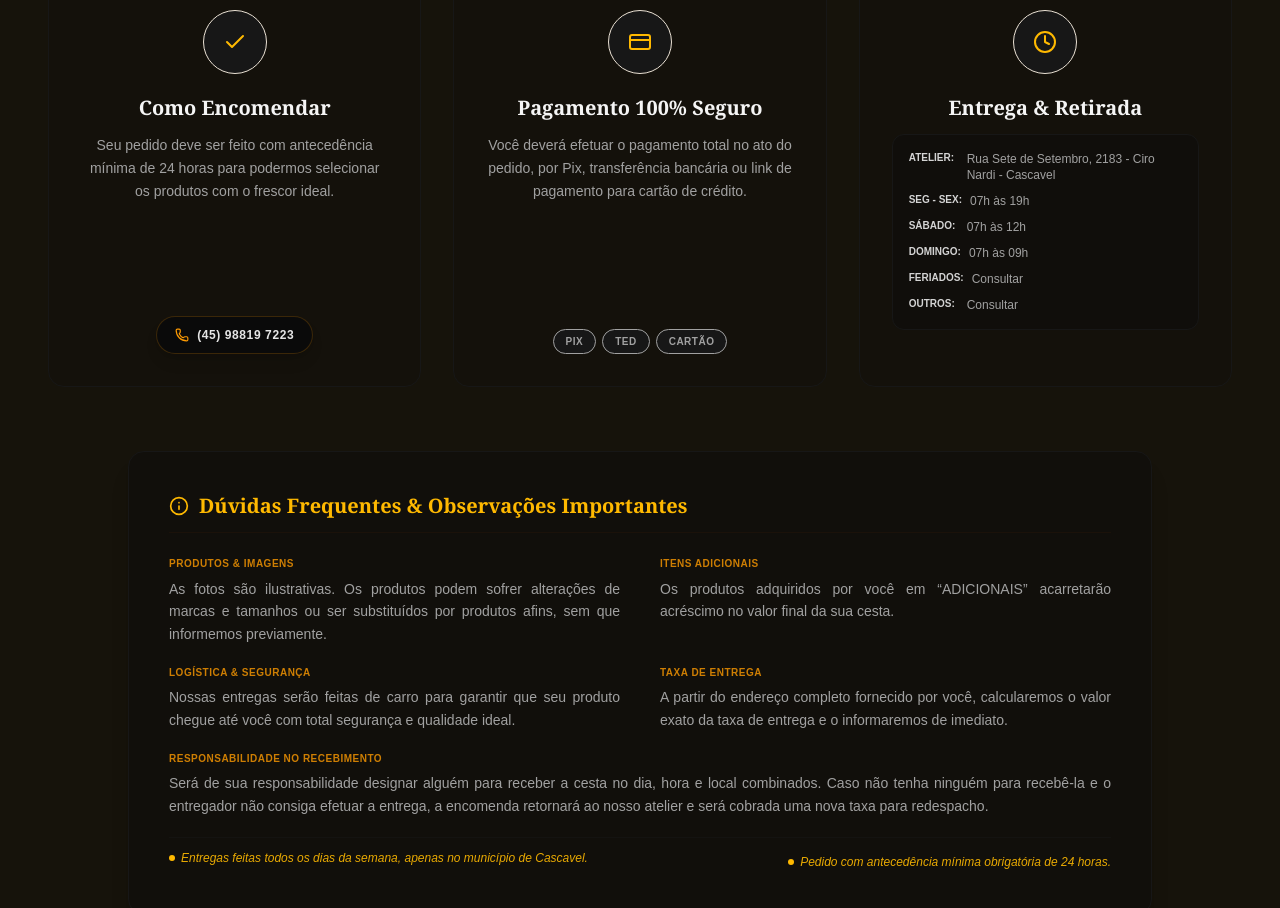
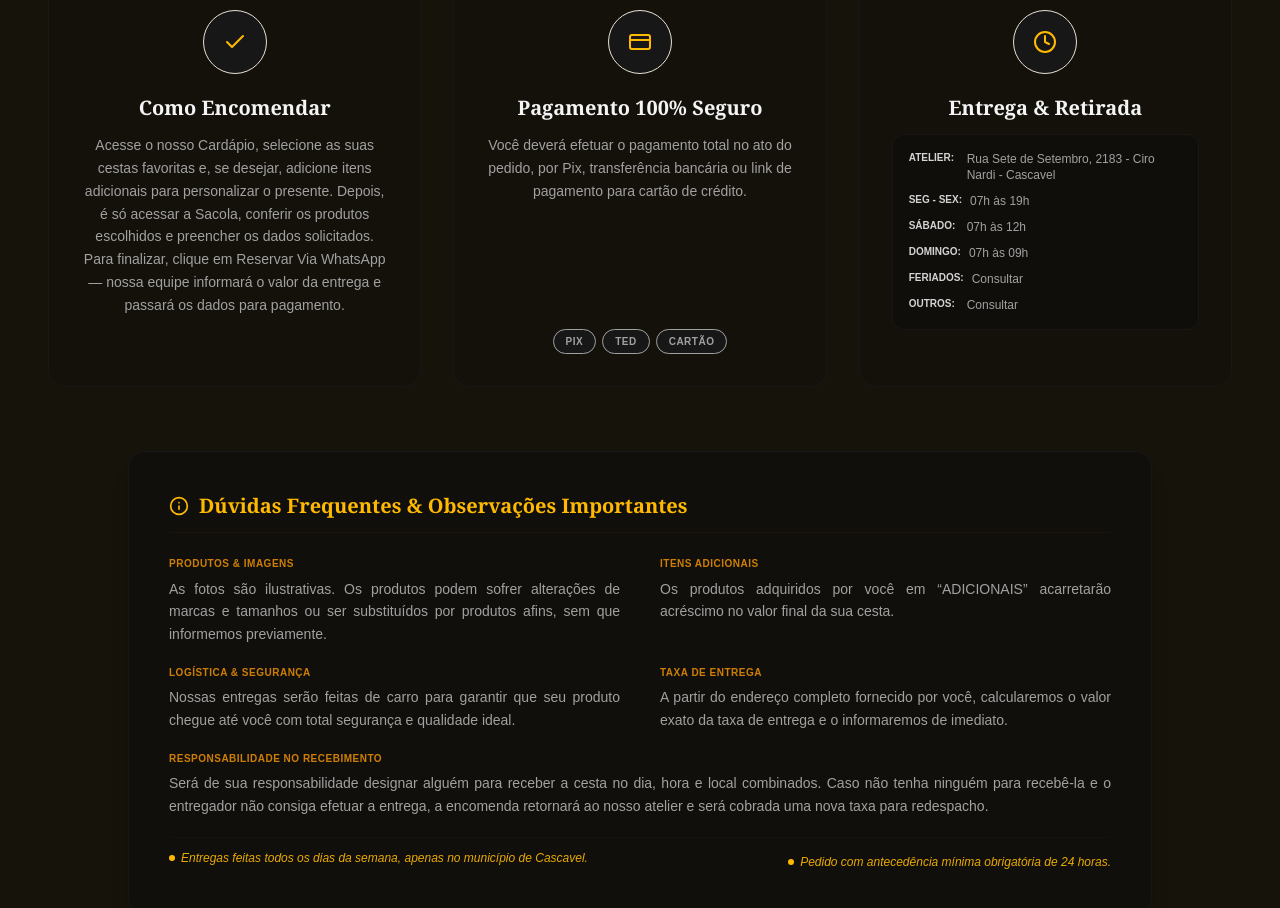
Before and after one commit to WilsonMSouza/Stelline-Cestas, a React (Vite) app: page / in a window 1280 px wide. Shown: the part 6320-7228 px from the top of the page. Built offline with nearby package versions, Linux system fonts and the light colour scheme.

Commit message:
docs: update ordering instructions in App.tsx
Refine the ordering process description to clarify the workflow via WhatsApp and remove the direct dial link.

```diff
--- a/src/App.tsx
+++ b/src/App.tsx
@@ -600,18 +600,9 @@ export default function App() {
                     Como Encomendar
                   </h4>
                   <p className="text-sm leading-relaxed text-neutral-400 font-sans">
-                    Seu pedido deve ser feito com antecedência mínima de 24 horas para podermos selecionar os produtos com o frescor ideal.
+                    Acesse o nosso Cardápio, selecione as suas cestas favoritas e, se desejar, adicione itens adicionais para personalizar o presente. Depois, é só acessar a Sacola, conferir os produtos escolhidos e preencher os dados solicitados. Para finalizar, clique em Reservar Via WhatsApp — nossa equipe informará o valor da entrega e passará os dados para pagamento.
                   </p>
                 </div>
-
-                {/* Visual contact indicator helper for instant dial */}
-                <a
-                  href="tel:45988197223"
-                  className="mt-6 bg-neutral-950 px-4.5 py-2.5 rounded-full border border-amber-500/20 hover:border-amber-500/50 flex items-center gap-2 text-xs text-neutral-200 hover:text-white transition-all font-semibold uppercase tracking-wider font-sans shadow-lg cursor-pointer"
-                >
-                  <Phone className="w-3.5 h-3.5 text-amber-500" />
-                  <span>(45) 98819 7223</span>
-                </a>
               </div>
 
               {/* Card item 2: Payment options */}
```
